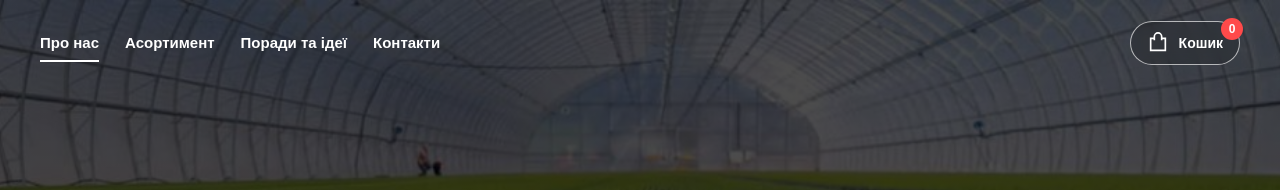
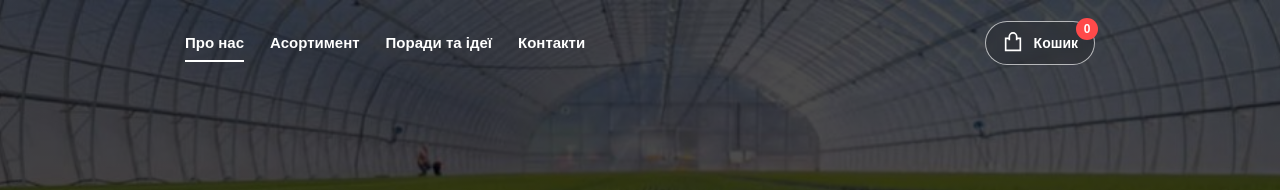
Before and after one commit to prikhodkoab-source/flora-aroma-site, an Astro site: page / in a window 1280 px wide. Shown: the top 190 px of the page. Built offline with nearby package versions, Linux system fonts and the light colour scheme; Astro itself is replaced by a stand-in of ours.

Commit message:
fix: align desktop hero navigation width

```diff
--- a/src/styles/global.css
+++ b/src/styles/global.css
@@ -90,6 +90,7 @@ body.site-menu-open {
 
 .site-header--overlay .site-header__inner {
   grid-template-columns: minmax(0, 1fr) auto;
+  width: min(910px, calc(100% - 40px));
 }
 
 .site-header--overlay .site-header__logo {
```
